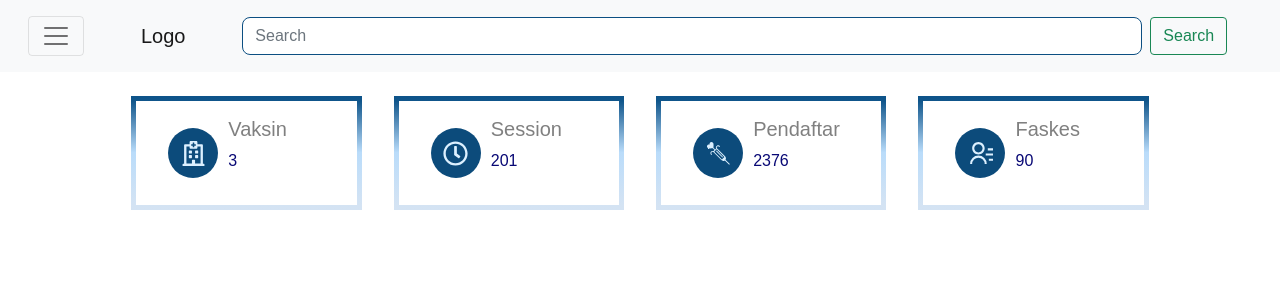
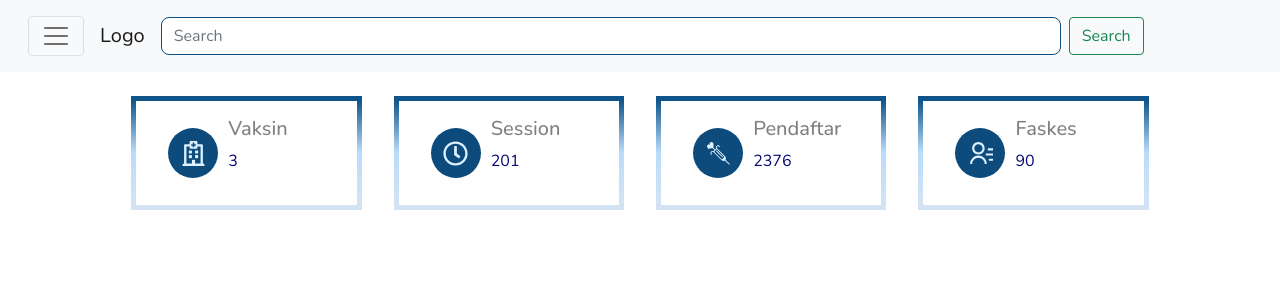
Before and after one commit to CrytoCodeWizard/React-ReservaksinAdmin, a React (Create React App) app: page / in a window 1280 px wide. Shown: the top 300 px of the page. Built offline with nearby package versions, Linux system fonts and the light colour scheme.

Commit message:
style: add global style for background

```diff
--- a/src/index.css
+++ b/src/index.css
@@ -1,25 +1,23 @@
-/* body {
-  margin: 0;
-  font-family: -apple-system, BlinkMacSystemFont, 'Segoe UI', 'Roboto', 'Oxygen',
-    'Ubuntu', 'Cantarell', 'Fira Sans', 'Droid Sans', 'Helvetica Neue',
-    sans-serif;
-  -webkit-font-smoothing: antialiased;
-  -moz-osx-font-smoothing: grayscale;
-}
-
-code {
-  font-family: source-code-pro, Menlo, Monaco, Consolas, 'Courier New',
-    monospace;
-} */
-
+@import url('https://fonts.googleapis.com/css2?family=Nunito:wght@400;500;600;700&display=swap');
 * {
-  box-sizing: border-box;
+  /* box-sizing: border-box; */
   font-family: "Nunito", sans-serif;
-  margin: 0 auto;
-  padding: 0;
+  /* margin: 0 auto;
+  padding: 0; */
 }
 .btn-primary{
     background-color: #0A3E66 !important;
     border-color: #0A3E66;
     color: white;
 }
+
+.btn-outline-primary{
+  border-color: #0A3E66;
+}
+.page-wrapper{
+  background-color: #F2F5FE;
+  height: 100vh;
+}
+.content{
+  background-color: none;
+}
```
